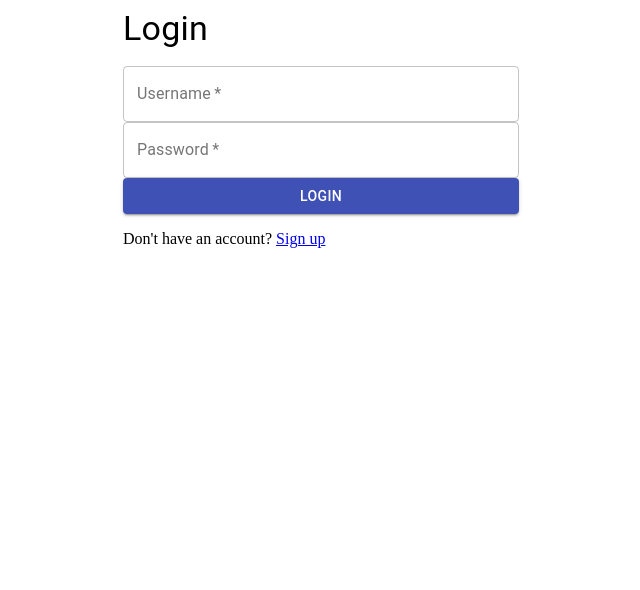
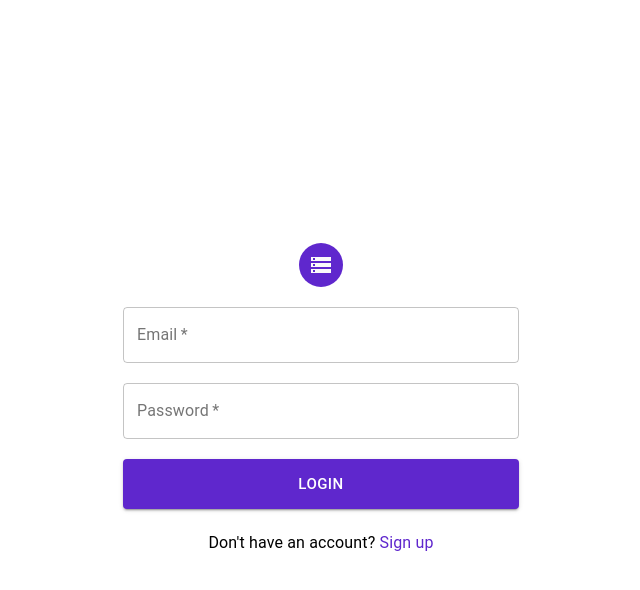
Before and after one commit to Lewis1000/react-firebase, a React (Create React App) app: page / in a window 1280 px wide. Shown: the top 590 px of the page, without its empty margins (319-959 px from the left). Built offline with nearby package versions, Linux system fonts and the light colour scheme.

Commit message:
Material UI
- Styled both "Login" and "Signup" pages.
- Still need to create "Dashboard" styling and components.

```diff
--- a/package.json
+++ b/package.json
@@ -4,6 +4,7 @@
   "private": true,
   "dependencies": {
     "@material-ui/core": "^4.11.0",
+    "@material-ui/icons": "^4.9.1",
     "@testing-library/jest-dom": "^5.11.6",
     "@testing-library/react": "^11.1.2",
     "@testing-library/user-event": "^12.2.2",
--- /dev/null
+++ b/src/App.css
@@ -0,0 +1,3 @@
+body {
+    margin: 0;
+}
--- a/src/App.js
+++ b/src/App.js
@@ -1,4 +1,5 @@
 import { Component } from 'react';
+import './App.css';
 import { BrowserRouter as Router, Redirect, Route, Switch } from 'react-router-dom';
 import jwtDecode from 'jwt-decode';
 
--- a/src/pages/Dashboard.js
+++ b/src/pages/Dashboard.js
@@ -1,6 +1,9 @@
 import React, { Component } from 'react';
 //import axios from 'axios';
 //import { Redirect } from 'react-router-dom';
+
+import AppBar from '@material-ui/core/AppBar';
+import Toolbar from '@material-ui/core/Toolbar';
 
 class Dashboard extends Component {
 
@@ -30,14 +33,42 @@ class Dashboard extends Component {
 
     render() {
         return (
-            <div>
-                <h1>Dashboard</h1>
-                <div>
-                    <p>{this.props.token}</p>
-                </div>
+            <div style={styles.Dashboard}>
+                <AppBar position="absolute">
+                    <Toolbar>
+                        <IconButton edge="start" color="inherit" aria-label="open drawer" onClick={handleDrawerOpen}>
+                            <MenuIcon />
+                        </IconButton>
+                        <Typography component="h1" variant="h6" color="inherit" noWrap>
+                            Dashboard
+                        </Typography>
+                        <IconButton color="inherit">
+                            <Badge badgeContent={4} color="secondary">
+                                <NotificationsIcon />
+                            </Badge>
+                        </IconButton>
+                    </Toolbar>
+                </AppBar>
+                <Drawer variant="permanent" open={open}>
+                    <div>
+                        <IconButton onClick={handleDrawerClose}>
+                            <ChevronLeftIcon />
+                        </IconButton>
+                    </div>
+                    <Divider />
+                        <List>{mainListItems}</List>
+                    <Divider />
+                    <List>{secondaryListItems}</List>
+                </Drawer>
             </div>
         );
     };
 };
 
+const styles = {
+    Dashboard: {
+
+    }
+};
+
 export default Dashboard;
--- a/src/pages/Login.js
+++ b/src/pages/Login.js
@@ -1,8 +1,10 @@
-import React, { Component } from 'react';
+import { React, Component } from 'react';
 import { Link } from 'react-router-dom';
 import axios from 'axios';
 
 import Container from '@material-ui/core/Container';
+import Avatar from '@material-ui/core/Avatar';
+import Storage from '@material-ui/icons/Storage';
 import Typography from '@material-ui/core/Typography';
 import TextField from '@material-ui/core/TextField';
 import Button from '@material-ui/core/Button';
@@ -52,18 +54,56 @@ class Login extends Component {
 
     render() {
         return (
-            <Container component="main" maxWidth="xs">
-                <Typography component="h1" variant="h4">Login</Typography>
-                <p></p>
-                <form onSubmit={this.handleSubmit}>
-                    <TextField autoComplete="email" fullWidth required variant="outlined" label="Username" type="text" value={this.state.email} onChange={this.handleChange} placeholder="email" name="email"></TextField>
-                    <TextField autoComplete="current-password" fullWidth required variant="outlined" label="Password" type="password" value={this.state.password} onChange={this.handleChange} placeholder="password" name="password"></TextField>
-                    <Button fullWidth variant="contained" color="primary" type="submit">Login</Button>
+            <Container style={styles.Container} component="main" maxWidth="xs">
+                <Avatar style={styles.Avatar} color="primary">
+                     <Storage />
+                </Avatar>
+                 <form onSubmit={this.handleSubmit}>
+                    <TextField style={styles.TextField} autoComplete="email" fullWidth required variant="outlined" label="Email" type="text" value={this.state.email} onChange={this.handleChange} placeholder="email" name="email"></TextField>
+                    <TextField style={styles.TextField} autoComplete="current-password" fullWidth required variant="outlined" label="Password" type="password" value={this.state.password} onChange={this.handleChange} placeholder="password" name="password"></TextField>
+                    <Button style={styles.Button} fullWidth size="large" variant="contained" color="primary" type="submit">Login</Button>
                 </form>
-                <p>Don't have an account? <Link to="/signup">Sign up</Link></p>
+                <Typography style={styles.Typography} component="p" variant="body1">Don't have an account? <Link style={styles.Link} to="/signup">Sign up</Link></Typography>
             </Container>
         );
     };
 };
 
+const styles = {
+    Container: {
+        textAlign: "center",
+        margin: "0 auto",
+        display: "flex",
+        flexDirection: "column",
+        alignItems: "center",
+        justifyContent: "center",
+        width: "100%",
+        height: "100vh",
+    },
+    Avatar: {
+        padding: "2px",
+        margin: "10px",
+        backgroundColor: "#5f27cd"
+    },
+    TextField: {
+        marginTop: 10,
+        marginBottom: 10
+    },
+    Button: {
+        marginTop: 10,
+        marginBottom: 10,
+        paddingTop: "12px",
+        paddingBottom: "12px",
+        backgroundColor: "#5f27cd"
+    },
+    Typography: {
+        paddingTop: "12px",
+        paddingBottom: "12px"
+    },
+    Link: {
+        color: "#5f27cd",
+        textDecoration: "none"
+    }
+};
+
 export default Login;
--- a/src/pages/Signup.js
+++ b/src/pages/Signup.js
@@ -3,6 +3,8 @@ import { Link } from 'react-router-dom';
 import axios from 'axios';
 
 import Container from '@material-ui/core/Container';
+import Avatar from '@material-ui/core/Avatar';
+import Storage from '@material-ui/icons/Storage';
 import Typography from '@material-ui/core/Typography';
 import TextField from '@material-ui/core/TextField';
 import Button from '@material-ui/core/Button';
@@ -52,18 +54,56 @@ class Signup extends Component {
 
     render() {
         return(
-            <Container component="main" maxWidth="xs">
-                <Typography component="h1" variant="h4">Sign up</Typography>
-                <p></p>
+            <Container style={styles.Container} component="main" maxWidth="xs">
+                <Avatar style={styles.Avatar} color="primary">
+                    <Storage />
+                </Avatar>
                 <form onSubmit={this.handleSubmit}>
-                    <TextField autoComplete="email" fullWidth required variant="outlined" label="Username" type="text" value={this.state.email} onChange={this.handleChange} placeholder="email" name="email"></TextField>
-                    <TextField autoComplete="current-password" fullWidth required variant="outlined" label="Password" type="password" value={this.state.password} onChange={this.handleChange} placeholder="password" name="password"></TextField>
-                    <Button fullWidth variant="contained" color="primary" type="submit">Sign up</Button>
+                    <TextField style={styles.TextField} autoComplete="email" fullWidth required variant="outlined" label="Email" type="text" value={this.state.email} onChange={this.handleChange} placeholder="email" name="email"></TextField>
+                    <TextField style={styles.TextField} autoComplete="current-password" fullWidth required variant="outlined" label="Password" type="password" value={this.state.password} onChange={this.handleChange} placeholder="password" name="password"></TextField>
+                    <Button style={styles.Button} fullWidth size="large" variant="contained" color="primary" type="submit">Sign up</Button>
                 </form>
-                <p>Already have an account? <Link to="/login">Log in</Link></p>
+                <Typography style={styles.Typography} component="p" variant="body1">Already have an account? <Link style={styles.Link} to="/login">Log in</Link></Typography>
             </Container>
         );
     };
 };
 
+const styles = {
+    Container: {
+        textAlign: "center",
+        margin: "0 auto",
+        display: "flex",
+        flexDirection: "column",
+        alignItems: "center",
+        justifyContent: "center",
+        width: "100%",
+        height: "100vh"
+    },
+    Avatar: {
+        padding: "2px",
+        margin: "10px",
+        backgroundColor: "#5f27cd"
+    },
+    TextField: {
+        marginTop: 10,
+        marginBottom: 10
+    },
+    Button: {
+        marginTop: 10,
+        marginBottom: 10,
+        paddingTop: "12px",
+        paddingBottom: "12px",
+        backgroundColor: "#5f27cd"
+    },
+    Typography: {
+        paddingTop: "12px",
+        paddingBottom: "12px"
+    },
+    Link: {
+        color: "#5f27cd",
+        textDecoration: "none"
+    }
+};
+
 export default Signup;
```
Also changed, not shown: 1 other file (tests, documents, lock files or other folders).
